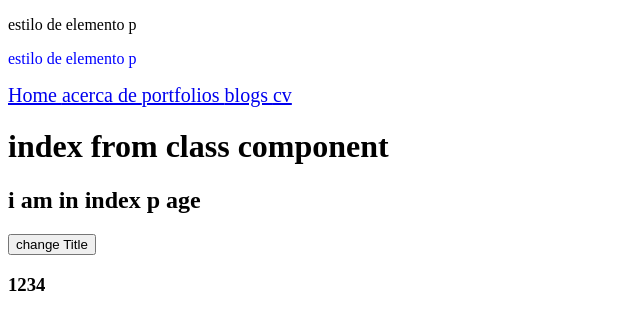
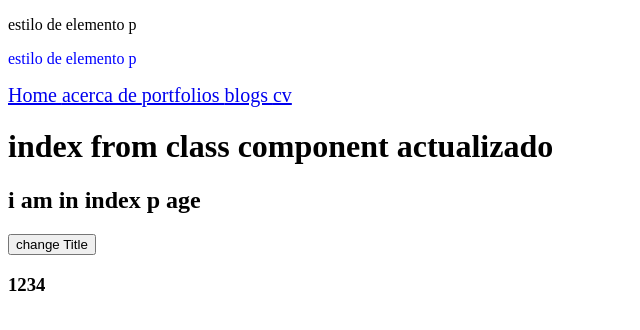
Before and after one commit to novenix/portfolio-nicolas, a Next.js app: page / in a window 1280 px wide. Shown: the top 330 px of the page, without its empty margins (0-640 px from the left). Built offline with nearby package versions, Linux system fonts and the light colour scheme; no server answers.

Commit message:
actualizacion index.js

```diff
--- a/pages/index.js
+++ b/pages/index.js
@@ -55,7 +55,7 @@ class Index extends  SuperComponent{
         return(
 
             <BaseLayout>
-                <h1 className='fromPage' >index from class component</h1>
+                <h1 className='fromPage' >index from class component actualizado</h1>
                 {/* mostrar state */}
                 <h2>{title}</h2>
                 <button onClick={this.updateTitle} >change Title</button>
```
